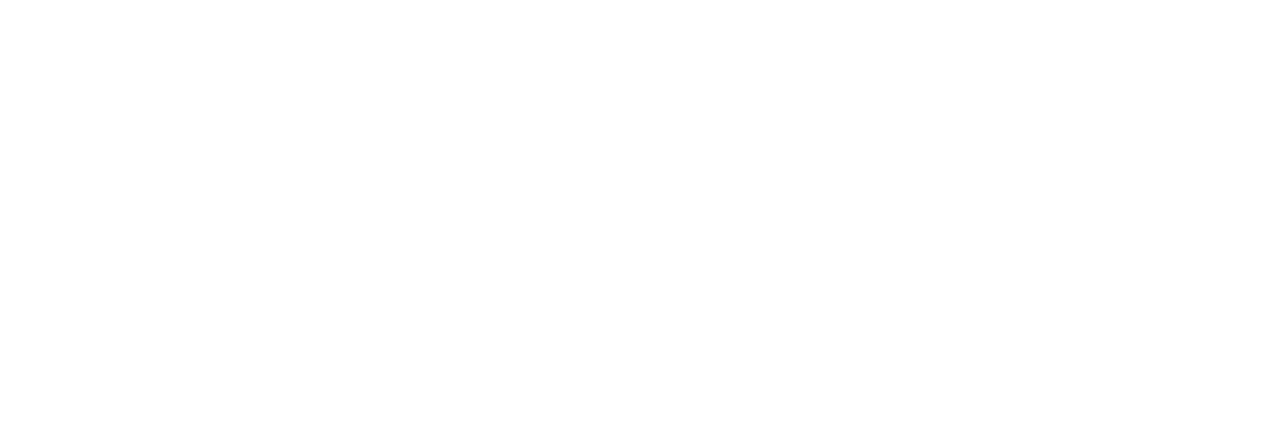
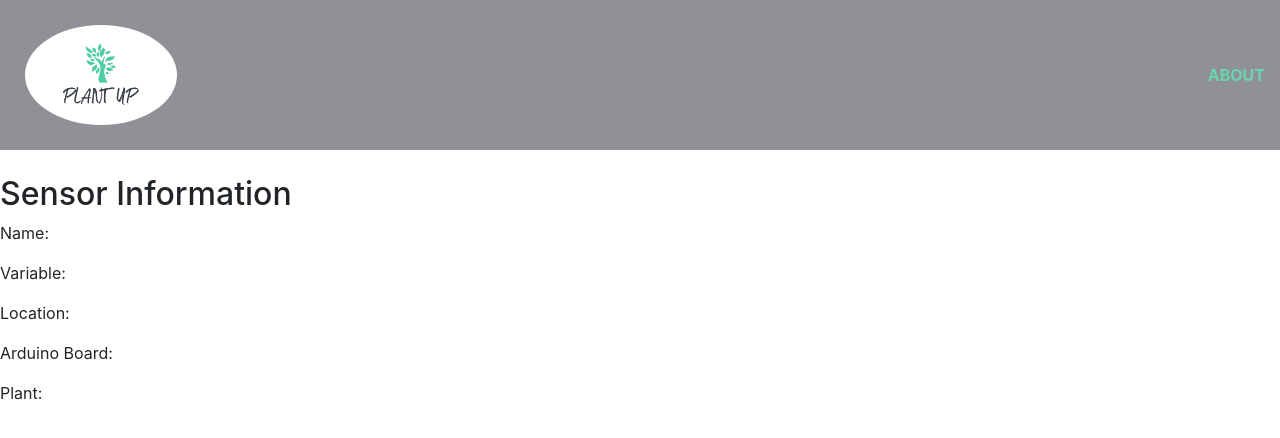
Before and after one commit to CarlosLing/plant_monitoring_frontend, a React (Create React App) app: page /sensor/1 in a window 1280 px wide. Before the commit this address had no page. Shown: the top 438 px of the page. Built offline with nearby package versions, Linux system fonts and the light colour scheme; no server answers.

Commit message:
Feature/sensor detail page (#6)
* Cambios sin hacer commit de tiempo

* First take on reading from the backend

* done npm install

* Solve conflicts

---------

Co-authored-by: Carlos García Ling <carlosgling@Carloss-MacBook-Air.local>

```diff
--- a/package.json
+++ b/package.json
@@ -10,7 +10,9 @@
     "@testing-library/user-event": "^13.5.0",
     "axios": "^1.4.0",
     "bootstrap": "^5.3.0",
+    "chart.js": "^4.4.2",
     "react": "^18.2.0",
+    "react-chartjs-2": "^5.2.0",
     "react-dom": "^18.2.0",
     "react-router-dom": "6",
     "react-scripts": "5.0.1",
--- a/src/App.js
+++ b/src/App.js
@@ -1,21 +1,25 @@
 import { Routes, Route } from 'react-router-dom';
 
 import Home from "./routes/home/home.component";
+import SensorDetail from "./routes/sensorDetail/sensorDetail.component";
 import LineGraph from './components/functional/LineGraph/LineGraph.component';
 import Navigation from './components/functional/NavigationBar/NavigationBar.component';
 
-const Detail = () => {
+const About = () => {
   return (
-    <h1>TODO: Develop Detail page for sensor</h1>
+    <h1>TODO: Develop a page for instructions about this project</h1>
   );
 };
+
+
 
 const App = () => {
   return (
     <Routes>
       <Route path="/" element={<Navigation />} >
         <Route index element={<Home />} />
-        <Route path="detail" element={<Detail />} />
+        <Route path="about" element={<About />} />
+        <Route path="sensor/:sensorId" element={<SensorDetail />} />
         <Route path="graph" element={<LineGraph />} />
       </Route>
 
--- a/src/components/functional/NavigationBar/NavigationBar.component.jsx
+++ b/src/components/functional/NavigationBar/NavigationBar.component.jsx
@@ -13,8 +13,8 @@
                     <img className='logo-image' src={logo} alt='Logo error' />
                 </Link>
                 <div className='nav-links-container'>
-                    <Link className='nav-link' to='/detail'>
-                        Sensor Detail
+                    <Link className='nav-link' to='/about'>
+                        ABOUT
                     </Link>
                 </div>
             </div>
--- a/src/components/functional/NavigationBar/NavigationBar.styles.scss
+++ b/src/components/functional/NavigationBar/NavigationBar.styles.scss
@@ -5,6 +5,7 @@
     justify-content: space-between;
     margin-bottom: 25px;
     background-color: #8F9197;
+    /* Parametrice colors according to color pallete*/
     color: #69D4AE;
 
     .logo-container {
--- a/src/components/functional/NewSensorForm/NewSensorForm.component.jsx
+++ b/src/components/functional/NewSensorForm/NewSensorForm.component.jsx
@@ -23,7 +23,6 @@
         placeholderSensor = sensorToEdit
     };
 
-    console.log(placeholderSensor)
     const [sensor, setSensor] = useState(placeholderSensor);
 
     const onSubmit = (e) => {
--- a/src/components/functional/NewSensorModal/NewSensorModal.component.jsx
+++ b/src/components/functional/NewSensorModal/NewSensorModal.component.jsx
@@ -5,7 +5,6 @@
 import { Modal, ModalHeader, ModalBody } from "reactstrap";
 
 function NewSensorModal({ reloadSensors, createSensor, sensorToEdit }) {
-    console.log("NewSensorModal Render");
     const [modalOpen, setModalOpen] = useState(false);
 
     var heading = "Modify Sensor";
--- a/src/components/functional/RemoveSensorModal/RemoveSensorModal.component.jsx
+++ b/src/components/functional/RemoveSensorModal/RemoveSensorModal.component.jsx
@@ -6,7 +6,6 @@
 import { Modal, ModalHeader, ModalFooter } from "reactstrap";
 
 function RemoveSensorModal({ reloadSensors, sensorToEdit }) {
-    console.log("NewSensorModal Render");
     const [modalOpen, setModalOpen] = useState(false);
 
     const setModalOpenTrue = () => {
--- a/src/constants/index.js
+++ b/src/constants/index.js
@@ -1 +1 @@
-export const API_URL = "http://localhost:8000/sensors/api";
+export const API_URL = "http://192.168.31.226:8000/sensors/api";
--- /dev/null
+++ b/src/routes/sensorDetail/sensorDetail.component.jsx
@@ -0,0 +1,72 @@
+
+import { useParams } from 'react-router-dom';
+import { API_URL } from '../../constants';
+import { useState, useEffect, Fragment } from 'react';
+// import { Line } from 'react-chartjs-2';
+
+import axios from 'axios';
+
+
+const SensorDetail = () => {
+    /* The sensor detail will display:
+        - Basic info from the sensor:
+            - Location
+            - Variable
+            - Arduino Board
+        - Graph containing sensor data
+        - A reload button to fetch data again from the server
+            */
+
+    const { sensorId } = useParams();
+
+    const [sensorData, setSensorData] = useState({ datapoints: [] });
+
+    useEffect(() => {
+        const fetchData = async () => {
+            try {
+                const response = await axios.get(`${API_URL}/sensors/${sensorId}`);
+                console.log(response);
+                console.log(response.data);
+                console.log(sensorData.datapoints.map(point => new Date(point.timestamp).toLocaleString()))
+                setSensorData(response.data);
+                console.log(sensorData);
+            } catch (error) {
+                console.error('Error fetching sensor data:', error);
+            }
+        };
+
+        fetchData();
+    }, [sensorId]); // Dependency array with URI ensures fetch is called when URI changes
+
+
+
+
+    const chartData = {
+        labels: sensorData.datapoints.map(point => new Date(point.timestamp).toLocaleString()),
+        datasets: [
+            {
+                label: sensorData.variable,
+                data: sensorData.datapoints.map(point => point.value),
+                fill: false,
+                backgroundColor: 'rgb(75, 192, 192)',
+                borderColor: 'rgba(75, 192, 192, 0.2)',
+            },
+        ],
+    };
+
+
+    return (
+        <Fragment>
+            <h2>Sensor Information</h2>
+            <p>Name: {sensorData.name}</p>
+            <p>Variable: {sensorData.variable}</p>
+            <p>Location: {sensorData.location}</p>
+            <p>Arduino Board: {sensorData.arduino_board}</p>
+            <p>Plant: {sensorData.plant}</p>
+            {/* <Line data={chartData} /> */}
+        </Fragment>
+    );
+
+};
+
+export default SensorDetail;
```
Also changed, not shown: src/assets/color_pallette.txt, 1 other file (tests, documents, lock files or other folders).
